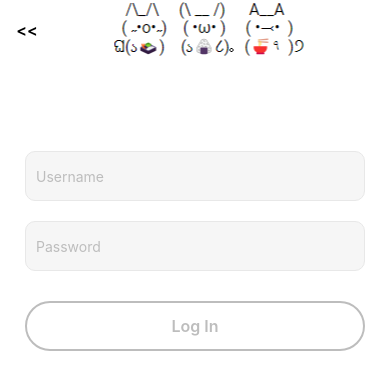
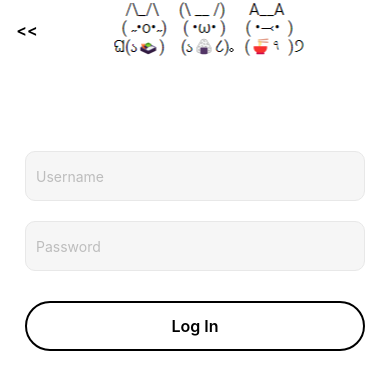
Before and after one commit to ablomm/taste-buddy, a React Native app in the folder frontend/: screen /LoginPage in a window 390 px wide. Shown: the top 390 px of the page. Built offline with nearby package versions, Linux system fonts and the light colour scheme.

Commit message:
validationchanges

```diff
--- a/frontend/components/loginSignupPageComponents/LoginForm.tsx
+++ b/frontend/components/loginSignupPageComponents/LoginForm.tsx
@@ -6,6 +6,7 @@ import {yupResolver} from '@hookform/resolvers/yup';
 import { Formik } from 'formik';
 import LoginButton from './buttons/LogInButton';
 import Validator from 'email-validator';
+import ValidatedInput from '../validatedInput';
 
 const LoginForm = () =>{
     const [username, onChangeUsername] = React.useState('');
@@ -42,28 +43,29 @@ const LoginForm = () =>{
                 onSubmit={(values)=>{
                     console.log(values)
                 }}
+                validateOnChange={true}
                 validationSchema={LoginFormSchema}
-                validateOnMount = {true}
             >
-                {({handleChange, handleBlur, handleSubmit, values, isValid}) =>(
+                {({errors, handleChange, handleBlur, handleSubmit, values, isValid}) =>(
                     <View style={styles.container}>
-                        {errors.username && <Text>{errors.username.message}</Text>}
-                        <TextInput style={styles.input}
+                        <ValidatedInput
                             placeholder='Username'
                             textContentType='username'
                             onChangeText={handleChange('username')}
                             onBlur={handleBlur('username')}
+                            secureTextEntry = {false}
                             value={values.username}
-
+                            error={errors.username}
                         />
 
-                        <TextInput style={styles.input}
+                        <ValidatedInput
                             placeholder='Password'
                             secureTextEntry = {true}
                             textContentType='password'
                             onChangeText={handleChange('password')}
                             onBlur={handleBlur('password')}
                             value={values.password}
+                            error={errors.password}
                         />
                         <LoginButton handlePress={handleSubmit} isButtonInteractable={isValid}/>
                     </View>
@@ -89,8 +91,6 @@ const styles = StyleSheet.create({
         padding:10,
         margin: 10,
         borderRadius: 10,
-        backgroundColor: "#F6F6F6",
-        color: "#BDBDBD",
         borderColor: "#E8E8E8"
     }
 })
--- a/frontend/components/loginSignupPageComponents/SignUpForm.tsx
+++ b/frontend/components/loginSignupPageComponents/SignUpForm.tsx
@@ -58,11 +58,15 @@ const SignUpForm = () => {
                             placeholder="Username"
                             onChangeText={handleChange('username')}
                             onBlur={handleBlur('username')}
+                            textContentType='username'
+                            secureTextEntry = {false}
                             value={values.username}
                             error={errors.username}
                         />
                         <ValidatedInput
                             placeholder="Email"
+                            textContentType='emailAddress'
+                            secureTextEntry = {false}
                             onChangeText={handleChange('email')}
                             onBlur={handleBlur('email')}
                             value={values.email}
@@ -70,6 +74,8 @@ const SignUpForm = () => {
                         />
                         <ValidatedInput
                             placeholder="Password"
+                            secureTextEntry = {true}
+                            textContentType='password'
                             onChangeText={handleChange('password')}
                             onBlur={handleBlur('password')}
                             value={values.password}
@@ -77,6 +83,8 @@ const SignUpForm = () => {
                         />
                         <ValidatedInput
                             placeholder="Confirm Password"
+                            secureTextEntry = {true}
+                            textContentType='password'
                             onChangeText={handleChange('confirmPassword')}
                             onBlur={handleBlur('passwordConfirm')}
                             value={values.confirmPassword}
--- a/frontend/components/validatedInput.tsx
+++ b/frontend/components/validatedInput.tsx
@@ -7,19 +7,26 @@ export interface ValidatedInputProps {
     onBlur: ((e: NativeSyntheticEvent<TextInputFocusEventData>) => void) | undefined,
     value: string | undefined,
     error: any,
+    textContentType: any,
+    secureTextEntry: boolean,
 }
 
 const ValidatedInput = (props: ValidatedInputProps) => {
-    let { placeholder, onChangeText, onBlur, value, error } = props;
+    let { placeholder, textContentType, secureTextEntry, onChangeText, onBlur, value, error } = props;
 
     return (
         <View style={styles.input}>
             <TextInput
-                style={styles.textInput}
                 placeholder={placeholder}
                 onChangeText={onChangeText}
                 onBlur={onBlur}
+                textContentType={textContentType}
+                secureTextEntry = {secureTextEntry}
                 value={value}
+                style={[
+                    {backgroundColor: value? 'white' : '#F6F6F6',
+                    color: value ? "#000":"#BDBDBD",
+                    borderColor: error?'red':"#E8E8E8"} ,styles.textInput]}
             />
             {error && <Text style={styles.error}>{error}</Text>}
         </View>
@@ -31,6 +38,7 @@ const styles = StyleSheet.create({
         margin: 10
     },
     error: {
+        display:"flex",
         color: "red",
         paddingLeft: 10
     },
@@ -40,9 +48,6 @@ const styles = StyleSheet.create({
         borderWidth: 1,
         padding: 10,
         borderRadius: 10,
-        backgroundColor: "#F6F6F6",
-        color: "#BDBDBD",
-        borderColor: "#E8E8E8"
     }
 })
 
```
